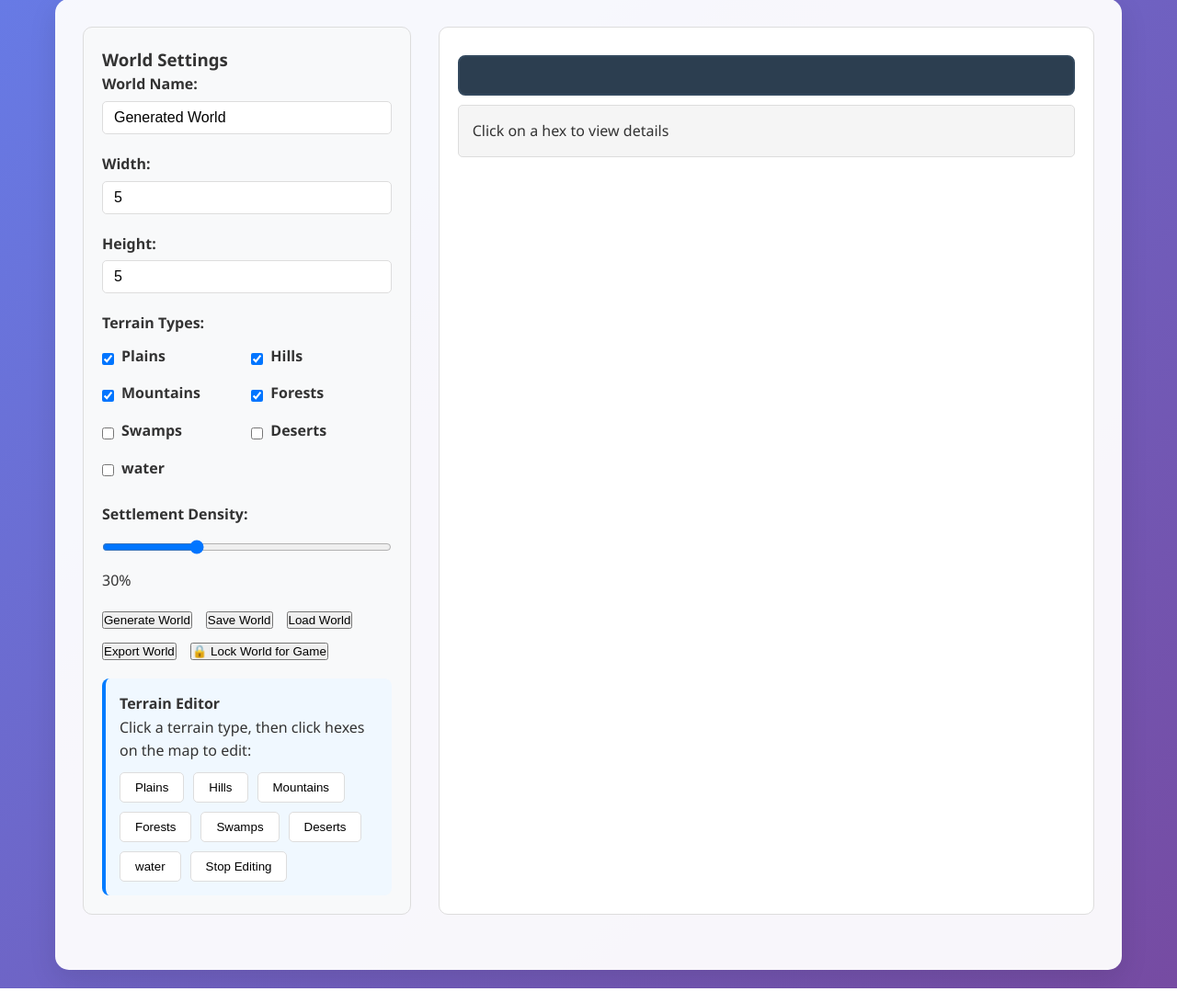
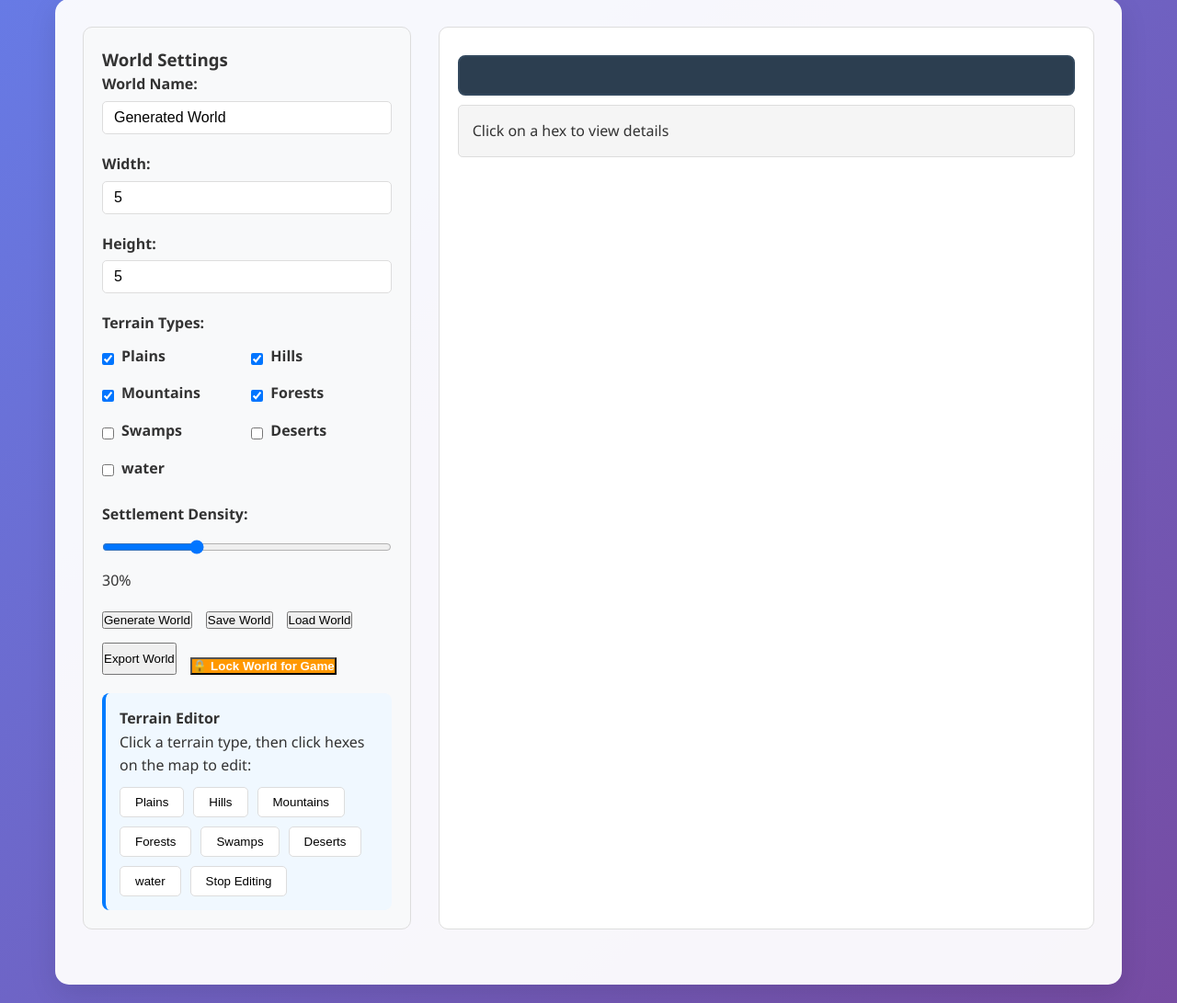
Before and after one commit to Manaleshi/New-Overlord, a Flask app: page /world-generator in a window 1280 px wide. Shown: the part 179-1270 px from the top of the page at 92% size. Run offline with Flask 3, Linux system fonts and the light colour scheme.

Commit message:
Update style.css
Add styling for lock world button

- Orange color to indicate important action
- Disabled state styling when locked
- Hover effect for interactivity

```diff
--- a/New-Overlord/static/css/style.css
+++ b/New-Overlord/static/css/style.css
@@ -560,3 +560,20 @@ footer {
     padding: 8px;
     margin: 8px 0;
 }
+
+/* Lock World Button */
+.btn-lock {
+    background: #ff9800 !important;
+    color: white;
+    font-weight: bold;
+    margin-top: 1rem;
+}
+
+.btn-lock:hover:not(:disabled) {
+    background: #f57c00 !important;
+}
+
+.btn-lock:disabled {
+    background: #9e9e9e !important;
+    cursor: not-allowed;
+}
```
